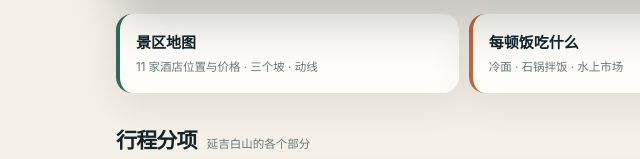
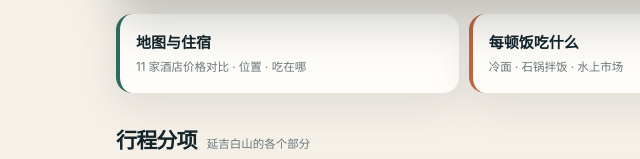
Before and after one commit to BetaTheta66/yanji-baishan, a plain HTML site: page index.html in a window 1280 px wide. Shown: the part 641-800 px from the top of the page, 0-640 px from the left. Drawn offline with Linux system fonts and the light colour scheme.

Commit message:
总览页地图入口描述

```diff
--- a/index.html
+++ b/index.html
@@ -90,8 +90,8 @@ header:after{content:"";position:absolute;right:-80px;top:-100px;width:280px;hei
 
 <div class="subs">
   <a href="map.html" style="--c:#2f6b5a">
-    <h3>景区地图</h3>
-    <p>11 家酒店位置与价格 · 三个坡 · 动线</p>
+    <h3>地图与住宿</h3>
+    <p>11 家酒店价格对比 · 位置 · 吃在哪</p>
   </a>
   <a href="plan-a-final.html#meal" style="--c:#c0653f">
     <h3>每顿饭吃什么</h3>
```
